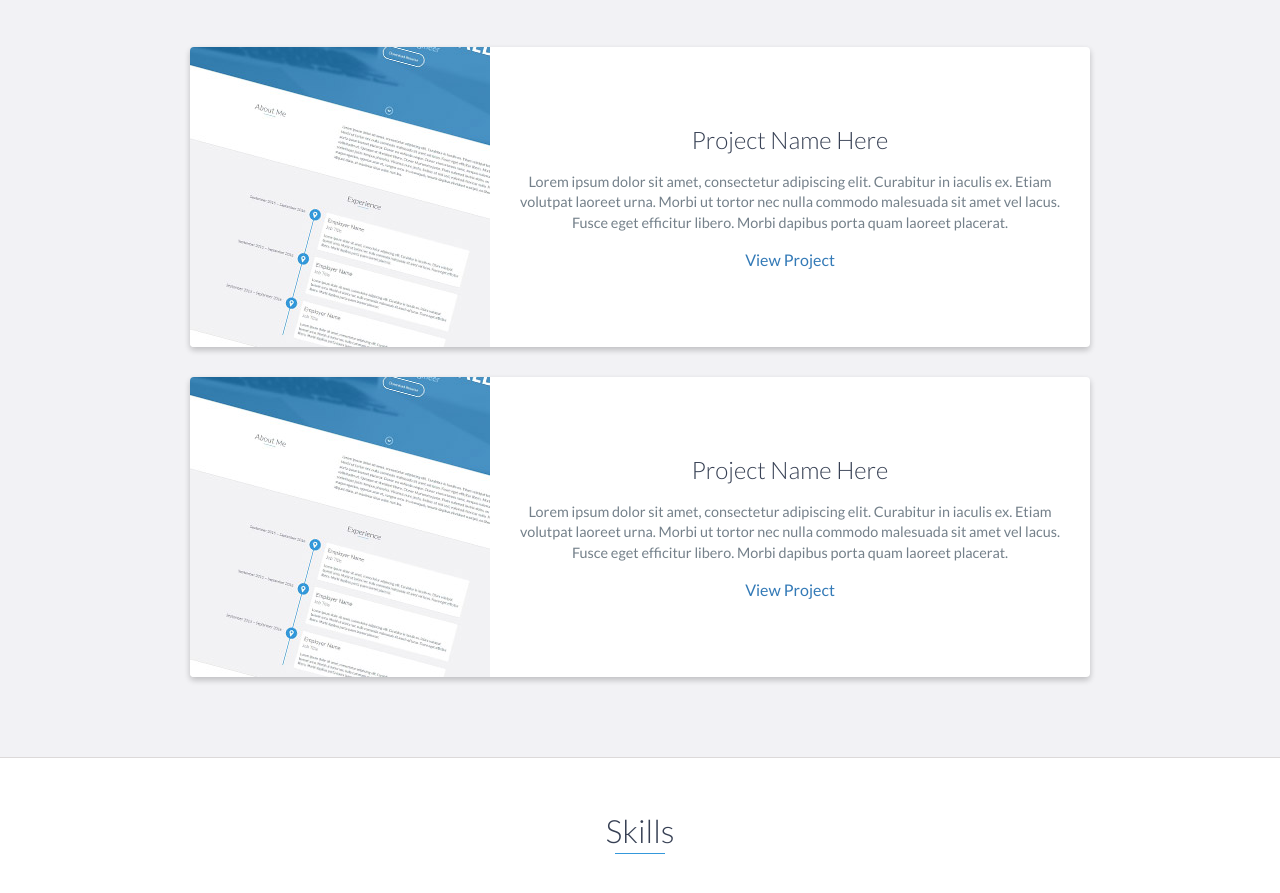
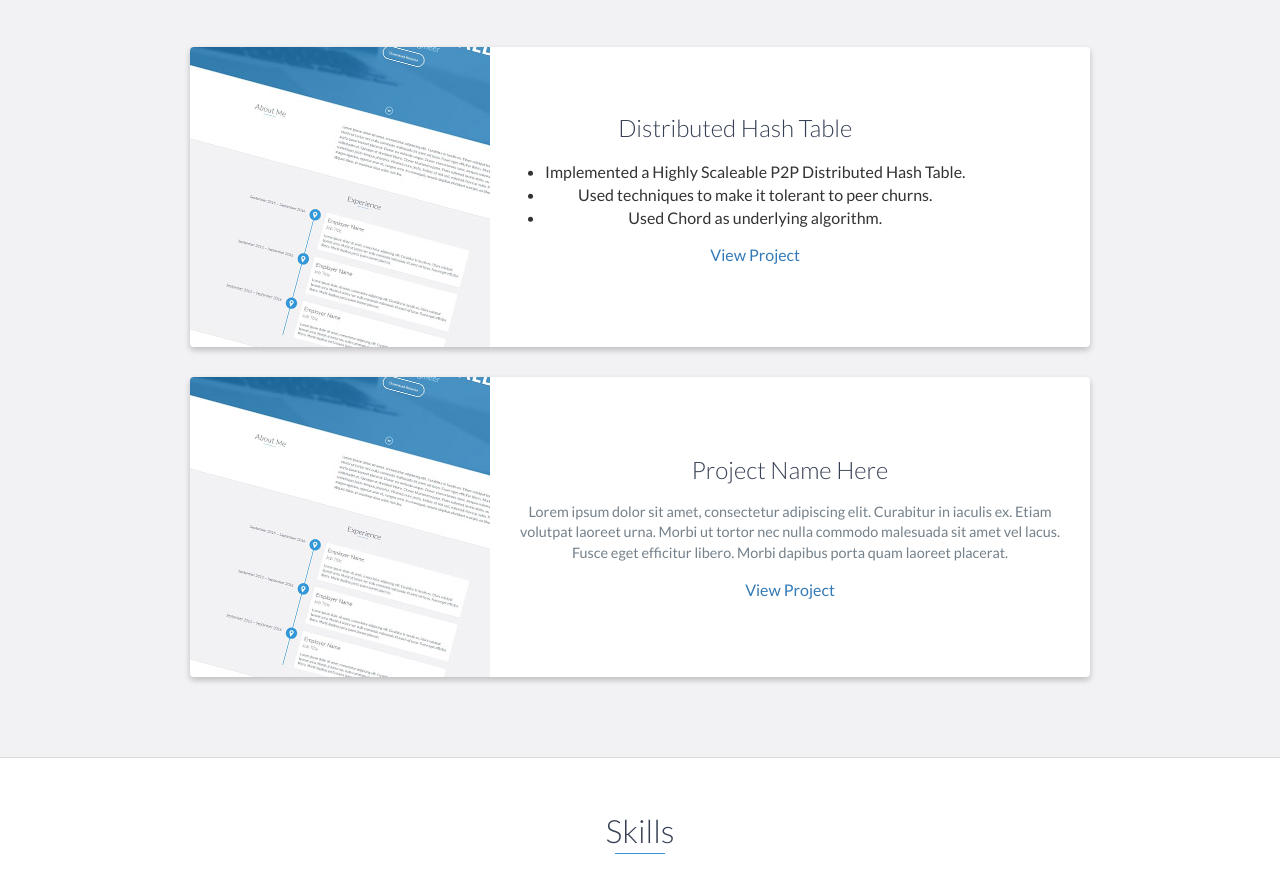
Before and after one commit to amcs1729/amcs1729.github.io, a website: page index.html in a window 1280 px wide. Shown: the part 1734-2627 px from the top of the page. Drawn offline with nearby package versions, Linux system fonts and the light colour scheme.

Commit message:
Update index.html

```diff
--- a/index.html
+++ b/index.html
@@ -167,10 +167,14 @@
                     </div>
                     <!-- End .project-image -->
                     <div class="project-info">
-                        <h3>Project Name Here</h3>
+                        <h3>Distributed Hash Table</h3>
                         <p>
-                            Lorem ipsum dolor sit amet, consectetur adipiscing elit. Curabitur in iaculis ex. Etiam volutpat laoreet urna. Morbi ut tortor nec nulla commodo malesuada sit amet vel lacus. Fusce eget efficitur libero. Morbi dapibus porta quam laoreet placerat.
-                        </p>
+			    <ul>
+				    <li> Implemented a Highly Scaleable P2P Distributed Hash Table.</li>
+				    <li> Used techniques to make it tolerant to peer churns.</li>
+				    <li> Used Chord as underlying algorithm.</li>
+
+			    </p>
                         <a href="#">View Project</a>
                     </div>
                     <!-- End .project-info -->
```
